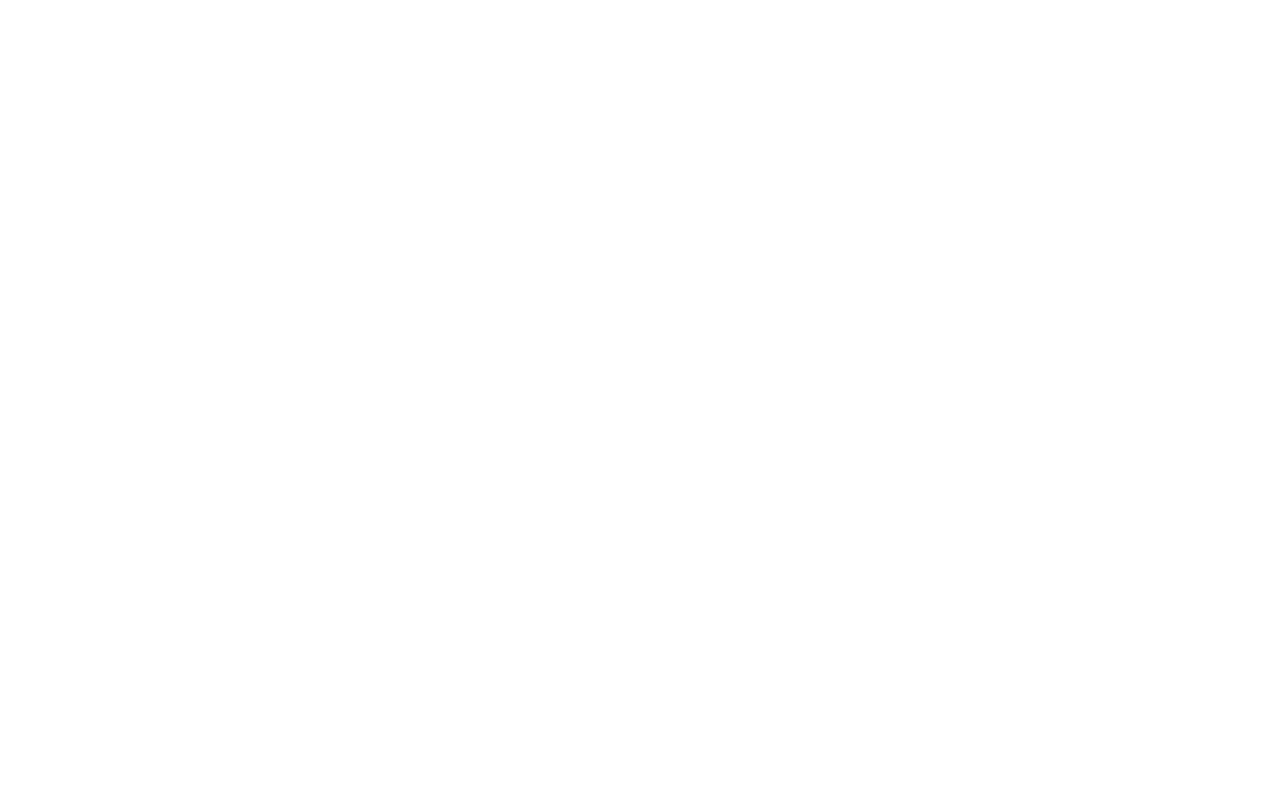
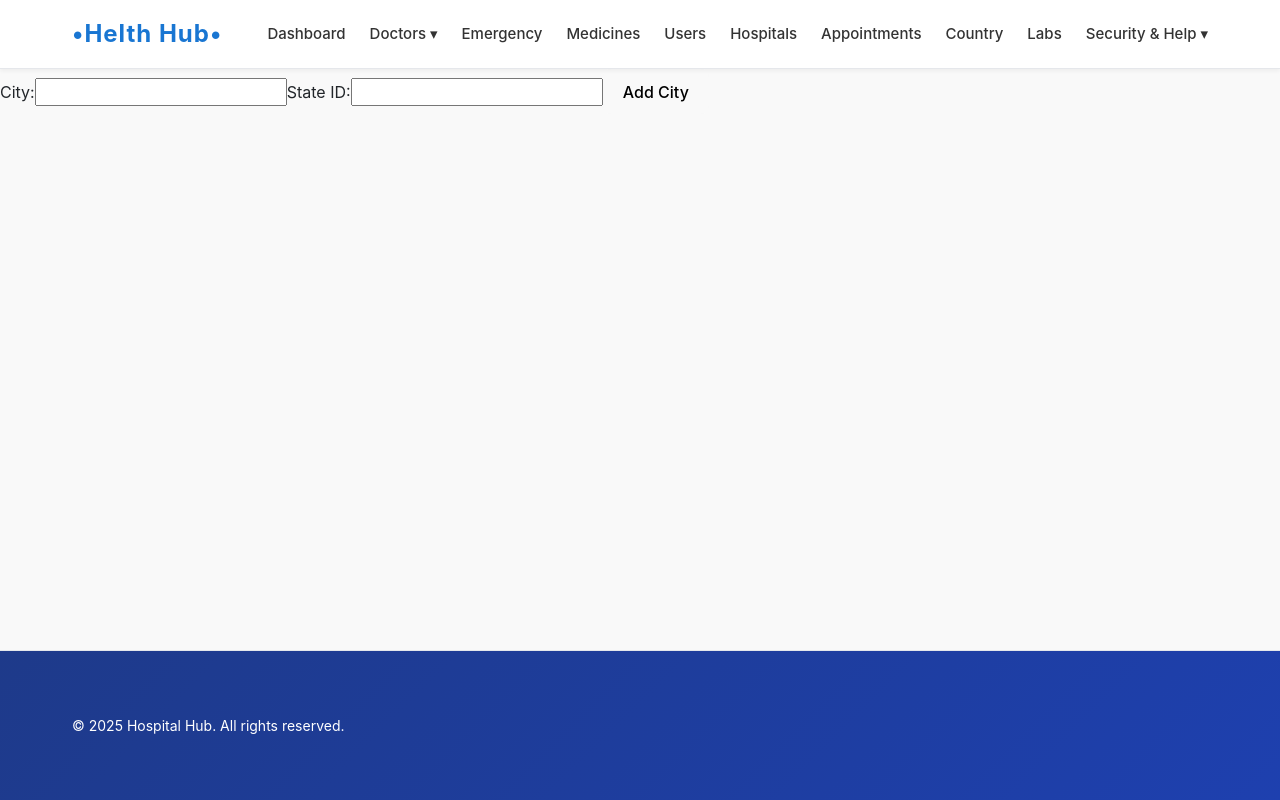
Before and after one commit to jainilth/Hospital_Hub_Interface, a React (Vite) app in the folder hospita-hub-interface/: page /addCity in a window 1280 px wide. Before the commit this address had no page. Built offline with nearby package versions, Linux system fonts and the light colour scheme.

Commit message:
Code Change

```diff
--- a/hospita-hub-interface/src/App.jsx
+++ b/hospita-hub-interface/src/App.jsx
@@ -11,6 +11,7 @@ import Hospital from "./Pages/Admin/Hospital";
 import Appointment from "./Pages/Admin/Appointment";
 import LocationManagement from "./Pages/Admin/DashboardSubComponent/LocationManagement";
 import HospitalManagement from "./Pages/Admin/DashboardSubComponent/HospitalManagement";
+import AddCity from "./Pages/Admin/LocationSubComponent/AddCity";
 
 import Country from "./Pages/Admin/Country";
 
@@ -35,6 +36,7 @@ function App() {
           <Route path="country" element={<Country />} />
           <Route path="locationmanagement" element={<LocationManagement />} />
           <Route path="hospitalmanagemeent" element={<HospitalManagement/>}/>
+          <Route path="addCity" element={<AddCity />} />
           {/* Add more admin routes as needed */}
         </Route>
 
--- a/hospita-hub-interface/src/Pages/Admin/DashboardSubComponent/LocationManagement.jsx
+++ b/hospita-hub-interface/src/Pages/Admin/DashboardSubComponent/LocationManagement.jsx
@@ -1,6 +1,7 @@
 import { useEffect, useState } from "react";
 import axios from "axios";
 import "./LocationManagement.css";
+import { Link } from "react-router-dom";
 
 export default function LocationManagement() {
   const [activeTab, setActiveTab] = useState("countries");
@@ -238,7 +239,7 @@ export default function LocationManagement() {
               <h3>City Management</h3>
               <div className="table-actions">
                 <button className="action-btn secondary">Bulk Import</button>
-                <button className="action-btn primary">Add City</button>
+                <Link to="">Add City</Link>
               </div>
             </div>
             <div className="table-wrapper">
--- /dev/null
+++ b/hospita-hub-interface/src/Pages/Admin/LocationSubComponent/AddCity.jsx
@@ -0,0 +1,15 @@
+import React from 'react'
+
+export default function AddCity() {
+  return (
+    <div>
+      <form>
+        <label>City:</label>
+        <input type="text" name="city" />
+        <label>State ID:</label>
+        <input type="text" name="state" />
+        <button type="submit">Add City</button>
+      </form>
+    </div>
+  )
+}
```
